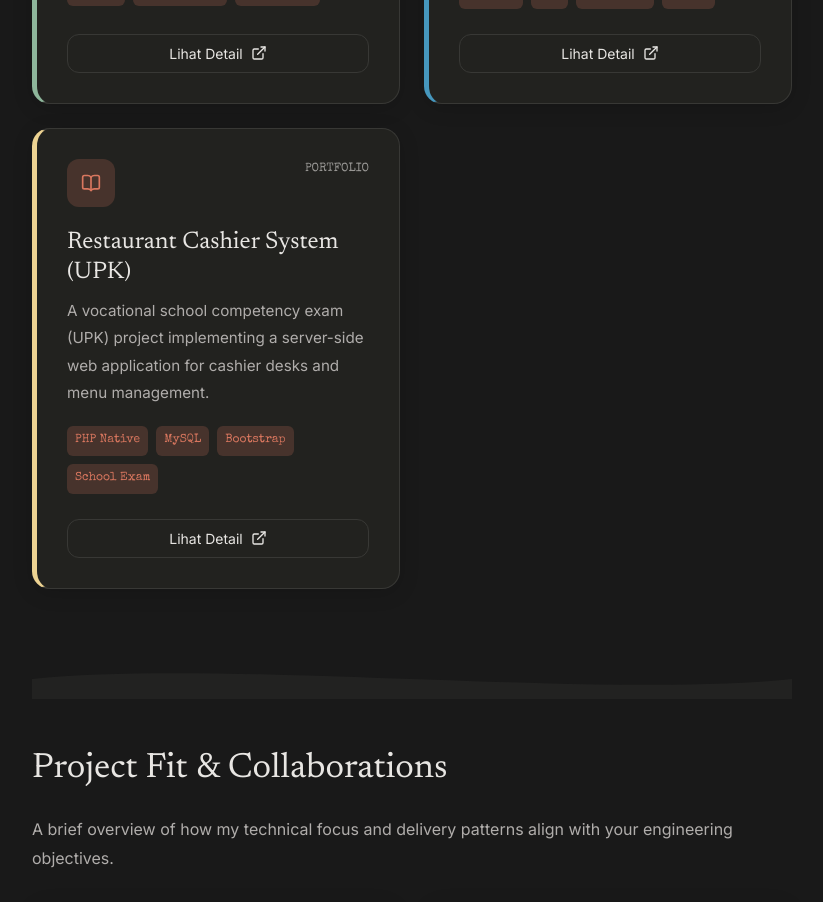
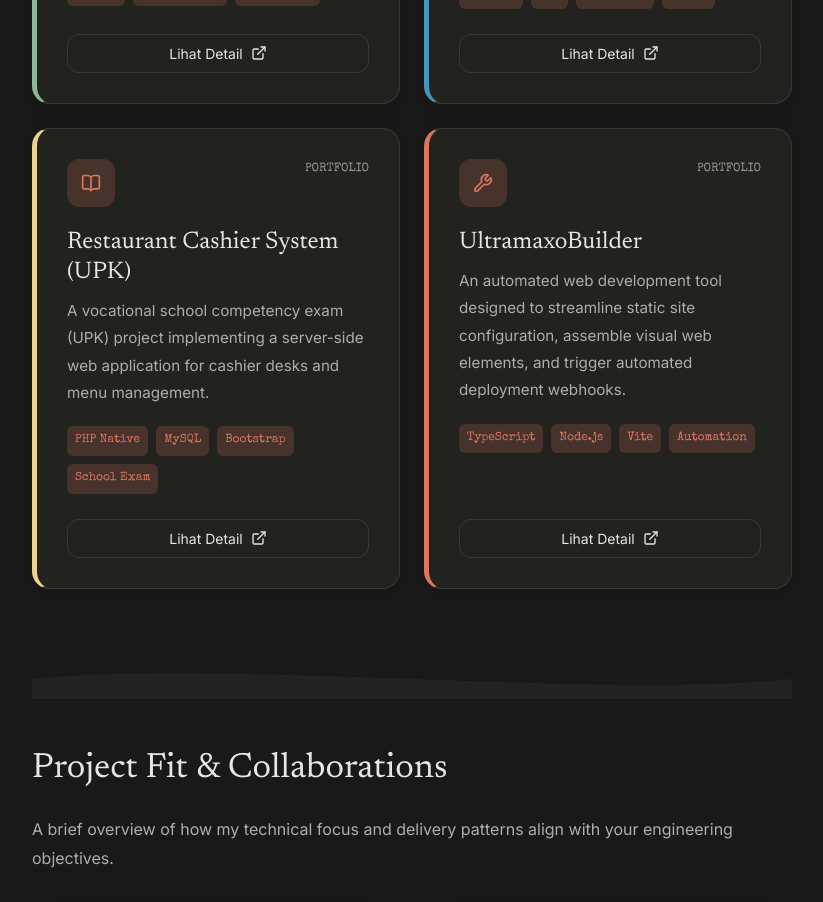
Before and after one commit to ptraxzy/porto-v2, a React (Vite) app: page / in a window 1280 px wide. Shown: the part 2960-3862 px from the top of the page, without its empty margins (228-1051 px from the left). Built offline with nearby package versions, Linux system fonts and the light colour scheme.

Commit message:
feat: added UltramaxoBuilder project

```diff
--- a/src/components/Projects.tsx
+++ b/src/components/Projects.tsx
@@ -1,5 +1,5 @@
 import { useEffect, useRef } from 'react';
-import { Download, Sparkles, MessageSquare, Code, BookOpen, ExternalLink } from 'lucide-react';
+import { Download, Sparkles, MessageSquare, Code, BookOpen, ExternalLink, Wrench } from 'lucide-react';
 import { gsap } from 'gsap';
 import { ScrollTrigger } from 'gsap/ScrollTrigger';
 
@@ -116,6 +116,26 @@ const PROJECTS_DATA: Project[] = [
     dirStructure: `upk-restoran/\n├── index.php (Dashboard Kasir)\n├── menu.php (CRUD Menu)\n├── transaksi.php\n└── database.sql`,
     githubUrl: 'https://github.com/ptraxzy/upk-restoran',
     localPath: '/home/putra/Projects/tugasdpk'
+  },
+  {
+    id: 'ultramaxobuilder',
+    title: 'UltramaxoBuilder',
+    tagline: 'Automated Site Builder & Deployment Engine',
+    desc: 'An automated web development tool designed to streamline static site configuration, assemble visual web elements, and trigger automated deployment webhooks.',
+    theme: 'ultramaxo-theme',
+    tags: ['TypeScript', 'Node.js', 'Vite', 'Automation'],
+    techStack: ['TypeScript', 'Node.js', 'Vite', 'Vercel API'],
+    features: [
+      'Visual template selector and customization properties',
+      'Automated build bundling and asset compression pipeline',
+      'One-click Vercel deployment webhooks integration',
+      'Unified configuration file parser'
+    ],
+    workflow: 'Assembles web layout parameters, compiles raw code blocks into optimized build chunks, and dispatches them via API hooks to direct cloud hosts.',
+    dirStructure: `ultramaxobuilder/\n├── src/ (Builder Core)\n├── config/\n│   └── config.json\n├── templates/\n└── package.json`,
+    githubUrl: 'https://github.com/ptraxzy',
+    localPath: '/home/putra/Projects/ultramaxobuilder',
+    demoUrl: 'https://ultramaxo.tech'
   }
 ];
 
@@ -163,6 +183,7 @@ export const Projects: React.FC<ProjectsProps> = ({ onOpenModal }) => {
                   {project.id === 'tonbot' && <MessageSquare size={20} />}
                   {project.id === 'ppob' && <Code size={20} />}
                   {project.id === 'upkrestoran' && <BookOpen size={20} />}
+                  {project.id === 'ultramaxobuilder' && <Wrench size={20} />}
                 </div>
                 <span className="mono-text" style={{ fontSize: '0.75rem', opacity: 0.6 }}>PORTFOLIO</span>
               </div>
```
